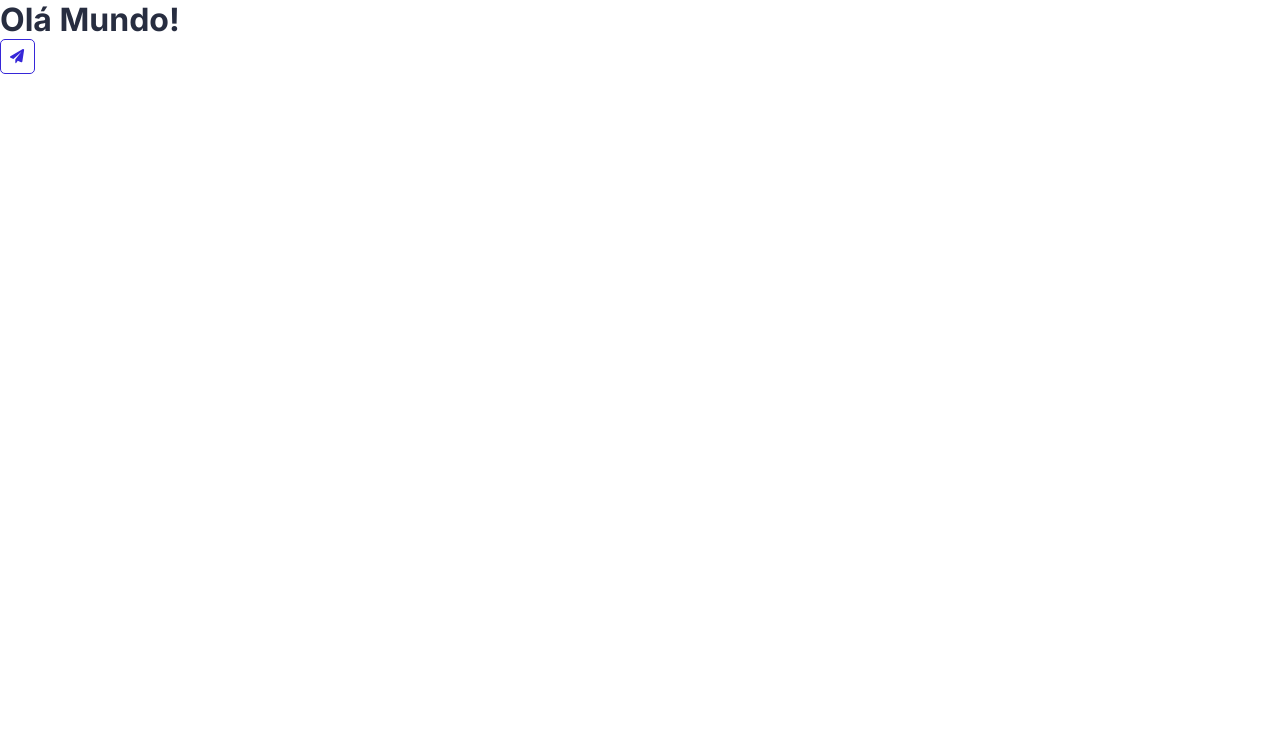
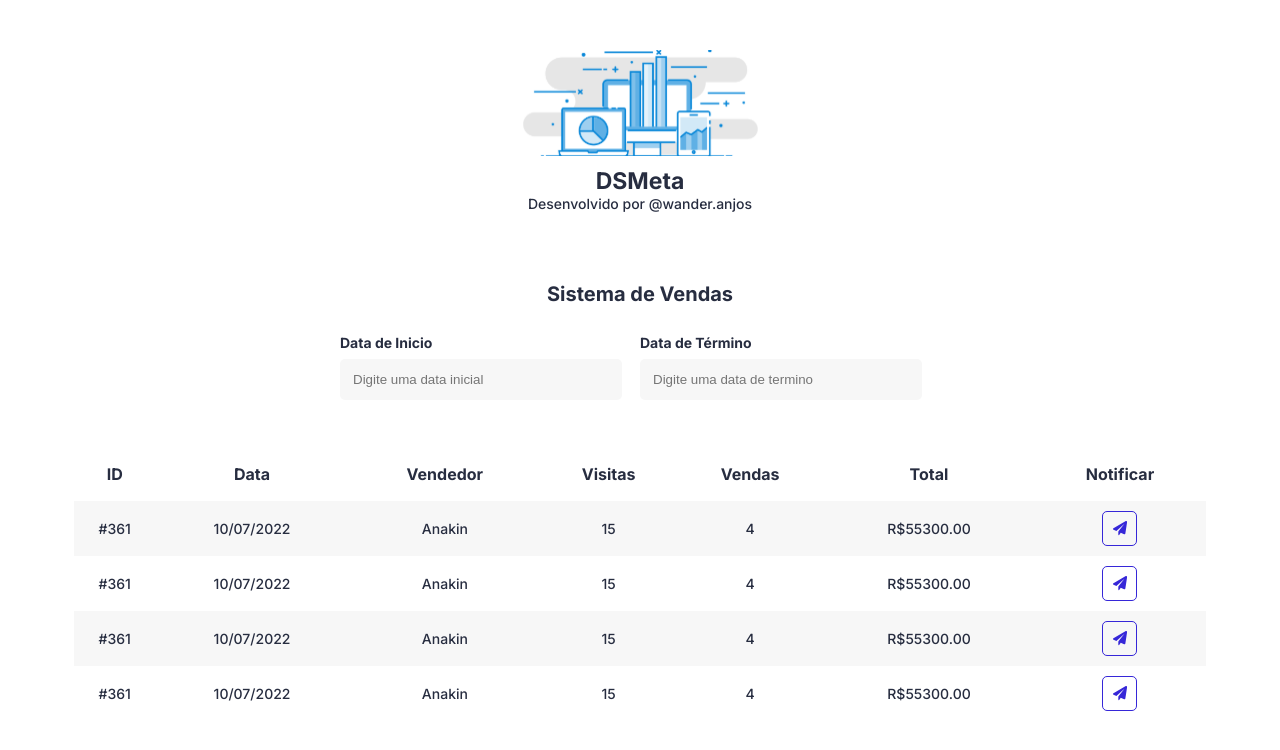
Before and after one commit to SpaceCoffee-dev/dsmeta, a React (Vite) app in the folder frontend/: page / in a window 1280 px wide. Shown: the top 750 px of the page. Built offline with nearby package versions, Linux system fonts and the light colour scheme.

Commit message:
Outros Componentes

```diff
--- a/frontend/src/App.tsx
+++ b/frontend/src/App.tsx
@@ -1,10 +1,15 @@
-import SendMessageButton from "./components/SendMessageButton"
+import Header from "./components/Header"
+import SalesCard from "./components/SalesCard"
 
 function App() {
   return(
     <>
-      <h1>Olá Mundo!</h1>
-      <SendMessageButton/>
+      <Header/>
+      <main>
+        <section>
+            <SalesCard/>
+        </section>
+      </main>
     </>
   )
 }
--- /dev/null
+++ b/frontend/src/components/Header/index.tsx
@@ -0,0 +1,18 @@
+import logo from '../../assets/img/logo.svg'
+import './styles.css'
+
+function Header() {
+    return (
+        <>
+            <header>
+                <div className="header">
+                    <img src={logo} alt="DSMeta Logo" className="img-header"/>
+                        <h1 className="title-header">DSMeta</h1>
+                        <p className="subtitle-header">Desenvolvido por @wander.anjos</p>
+                </div>
+            </header>
+        </>
+    )
+}
+
+export default Header
--- /dev/null
+++ b/frontend/src/components/Header/styles.css
@@ -0,0 +1,27 @@
+.header{
+    display: flex;
+    flex-direction: column;
+    align-items: center;
+    margin-top: 50px;
+}
+
+.header .img-header{
+    width: 235px;
+    margin-bottom: 10px;
+}
+
+.header .title-header{
+    font-size: 23px;
+    margin: 0;
+}
+
+.header .subtitle-header{
+    font-size: 14px;
+    font-weight: var(--font-medium);
+    margin: 0;
+}
+
+/* Dark Theme */
+body.dark .header{
+    color: var(--dark-text-color);
+}
--- /dev/null
+++ b/frontend/src/components/SalesCard/index.tsx
@@ -0,0 +1,93 @@
+import './styles.css'
+import SendMessageButton from '../SendMessageButton'
+
+function SalesCard() {
+    return (
+        <>
+            <div className="card">
+                <h2 className="card-title">Sistema de Vendas</h2>
+                <div className="card-box-input">
+                    <div className="card-input">
+                        <label htmlFor="dtInicio">Data de Inicio</label>
+                        <input type="text" name="dtInicio" placeholder="Digite uma data inicial" />
+                    </div>
+                    <div className="card-input">
+                        <label htmlFor="dtTermino">Data de Término</label>
+                        <input type="text" name="dtTermino" placeholder="Digite uma data de termino" />
+                    </div>
+                </div>
+                <div className="card-table">
+                    <table>
+                        <thead>
+                            <tr>
+                                <th className="show-lg">ID</th>
+                                <th className="show-md">Data</th>
+                                <th>Vendedor</th>
+                                <th className="show-lg">Visitas</th>
+                                <th className="show-lg">Vendas</th>
+                                <th>Total</th>
+                                <th>Notificar</th>
+                            </tr>
+                        </thead>
+                        <tbody>
+                            <tr>
+                                <td className="show-lg">#361</td>
+                                <td className="show-md">10/07/2022</td>
+                                <td>Anakin</td>
+                                <td className="show-lg">15</td>
+                                <td className="show-lg">4</td>
+                                <td>R$55300.00</td>
+                                <td>
+                                    <div className="btn-wrapper">
+                                        <SendMessageButton />
+                                    </div>
+                                </td>
+                            </tr>
+                            <tr>
+                                <td className="show-lg">#361</td>
+                                <td className="show-md">10/07/2022</td>
+                                <td>Anakin</td>
+                                <td className="show-lg">15</td>
+                                <td className="show-lg">4</td>
+                                <td>R$55300.00</td>
+                                <td>
+                                    <div className="btn-wrapper">
+                                        <SendMessageButton />
+                                    </div>
+                                </td>
+                            </tr>
+                            <tr>
+                                <td className="show-lg">#361</td>
+                                <td className="show-md">10/07/2022</td>
+                                <td>Anakin</td>
+                                <td className="show-lg">15</td>
+                                <td className="show-lg">4</td>
+                                <td>R$55300.00</td>
+                                <td>
+                                    <div className="btn-wrapper">
+                                        <SendMessageButton />
+                                    </div>
+                                </td>
+                            </tr>
+                            <tr>
+                                <td className="show-lg">#361</td>
+                                <td className="show-md">10/07/2022</td>
+                                <td>Anakin</td>
+                                <td className="show-lg">15</td>
+                                <td className="show-lg">4</td>
+                                <td>R$55300.00</td>
+                                <td>
+                                    <div className="btn-wrapper">
+                                        <SendMessageButton />
+                                    </div>
+                                </td>
+                            </tr>
+                        </tbody>
+                    </table>
+                </div>
+            </div>
+        </>
+    )
+}
+
+export default SalesCard
--- /dev/null
+++ b/frontend/src/components/SalesCard/styles.css
@@ -0,0 +1,89 @@
+.card{
+    width: 90%;
+    max-width: 1200px;
+    margin: 0 auto;
+    margin-top: 40px;
+    padding: 30px 10px;
+    text-align: center;
+}
+
+.card .card-title{
+    font-size: 20px;
+    margin-bottom: 20px;
+    color: var(--text-color);
+}
+
+.card .card-box-input{
+    max-width: 600px;
+    width: 100%;
+    min-height: 100px;
+    margin: 0 auto;
+    margin-bottom: 20px;
+}
+
+.card .card-box-input .card-input{
+    display: flex;
+    flex-direction: column;
+    align-items: flex-start;
+}
+
+.card .card-box-input .card-input input{
+    width: 100%;
+    display: block;
+    border: none;
+    padding: 13px;
+    border-radius: 5px;
+    background-color: var(--secondary-color);
+}
+
+.card .card-box-input .card-input input:focus{
+    outline-color: var(--color-theme);
+}
+
+.card .card-box-input .card-input label{
+    font-size: 14px;
+    margin: 8px 0;
+    font-weight: var(--font-bold);
+}
+
+.card .card-table table{
+    width: 100%;
+    border-spacing: 0;
+}
+
+.card .card-table table thead{
+    height: 55px;
+    font-size: 16px;
+    font-weight: var(--font-bold);
+    color: var(--text-color);
+}
+
+.card .card-table table tbody{
+    font-size: 14px;
+    font-weight: var(--font-medium);
+    color: var(--text-color);
+}
+
+.card .card-table table tbody tr{
+    height: 55px;
+}
+
+.card .card-table table tbody tr:nth-child(odd){
+    background-color: var(--secondary-color);
+}
+
+.card .card-table table tbody tr:hover > td{
+    background-color: var(--secondary-hover-color);
+}
+
+/* Media Querie */
+@media(min-width:576px){
+    .card .card-box-input .card-input{
+        width: 47%;
+        float: left;
+    }
+
+    .card .card-box-input .card-input:last-child{
+        margin-left: 3%;
+    }
+}
--- a/frontend/src/index.css
+++ b/frontend/src/index.css
@@ -38,3 +38,22 @@ body.dark{
     color: var(--dark-text-color);
     background-color: var(--dark-primary-color);
 }
+
+/* Button Wrapper */
+.btn-wrapper{
+    display: flex;
+    justify-content: center;
+}
+
+/* Media Querie */
+@media(min-width:576px){
+    .show-md{
+        display: table-cell;
+    }
+}
+
+@media(min-width:996px){
+    .show-lg{
+        display: table-cell;
+    }
+}
```
Also changed, not shown: frontend/src/assets/img/logo.svg (added).
